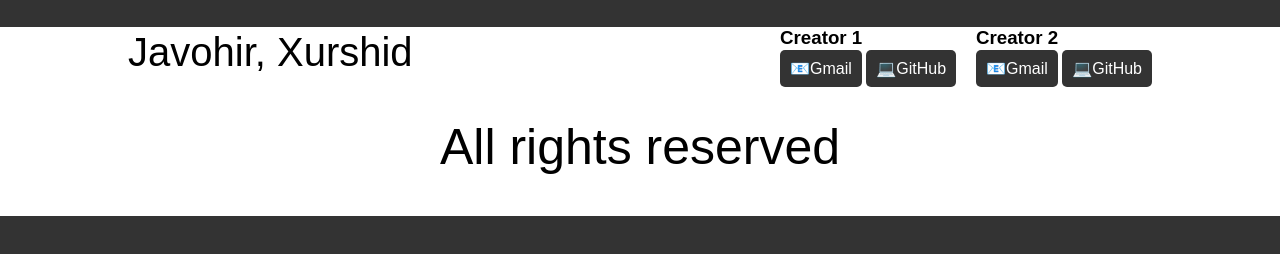
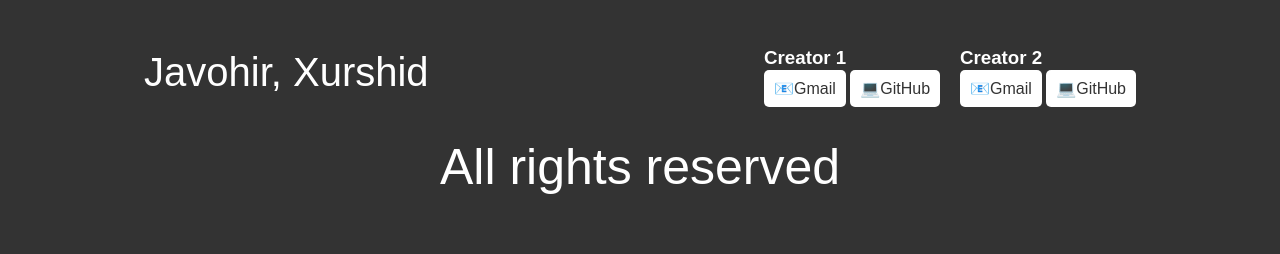
Before and after one commit to JavaGamer009/BMW-M, a website: page views/index.html in a window 1280 px wide. Shown: the part 2054-2308 px from the top of the page. Before the commit the page ends 2270 px from the top, so only its background shows below. Drawn offline with nearby package versions, Linux system fonts and the light colour scheme.

Commit message:
big change

```diff
--- a/public/css/main.css
+++ b/public/css/main.css
@@ -146,8 +146,9 @@ body {
 }
 
 .footer {
-    background-color: white;
+    background-color: #333;
     margin-top: 30px;
+    padding: 20px;
 }
 .footerTop {
     display: flex;
@@ -165,21 +166,23 @@ body {
 
 .devs {
     font-size: 40px;
+    color: white;
 }
 
 .create h3 {
     margin-bottom: 10px;
+    color: white;
 }
 
 .gmail {
-    background-color: #333;
-    color: white;
+    background-color: white;
+    color: #333;
     padding: 10px;
     border-radius: 5px;
 }
 .github {
-    background-color: #333;
-    color: white;
+    background-color: white;
+    color: #333;
     border-radius: 5px;
     padding: 10px;
 }
@@ -189,4 +192,5 @@ body {
     width: 80%;
     text-align: center;
     font-size: 50px;
+    color: white;
 }
```
Also changed, not shown: views/M5.html (+1 -1 lines).
